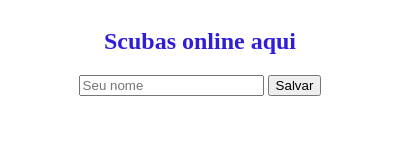
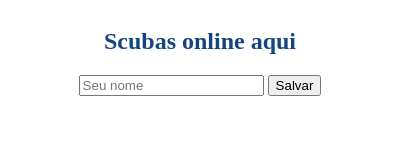
Before and after one commit to andreocunha/scuba-forum-extension, a browser extension: page extension/popup.html in a window 400 px wide. Drawn offline with Linux system fonts and the light colour scheme.

Commit message:
extensao + backend

```diff
--- a/extension/styles.css
+++ b/extension/styles.css
@@ -6,5 +6,5 @@
 }
 
 h2 {
-    color: #301dd8;
+    color: #154580;
 }
```
